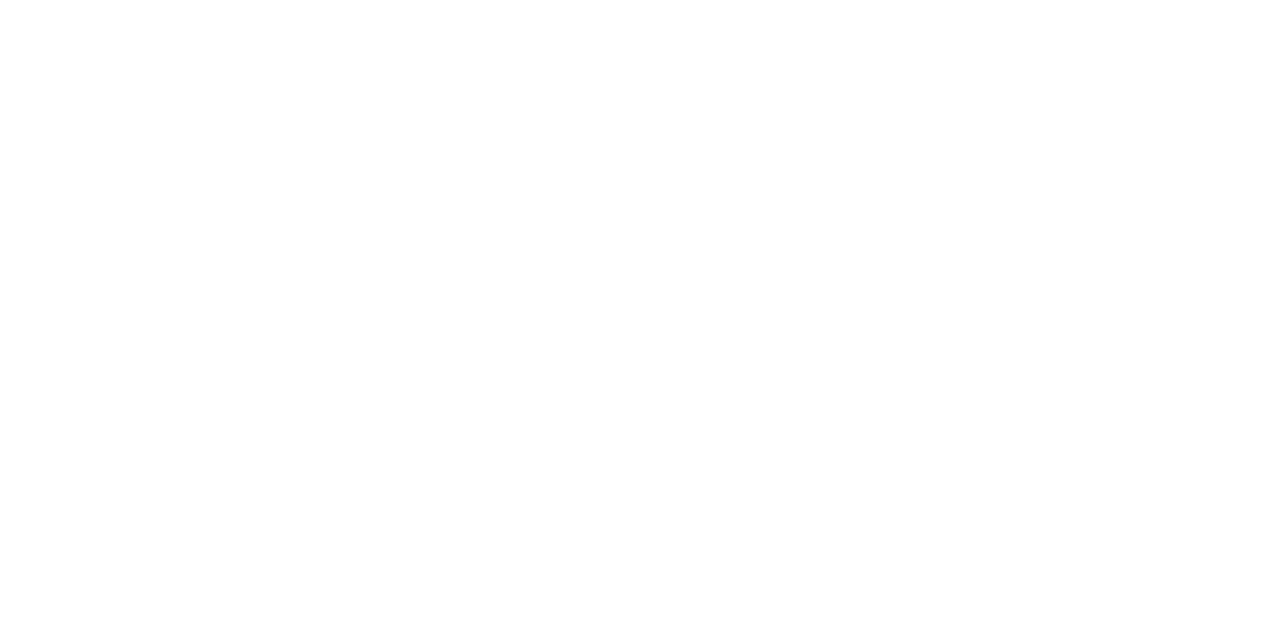
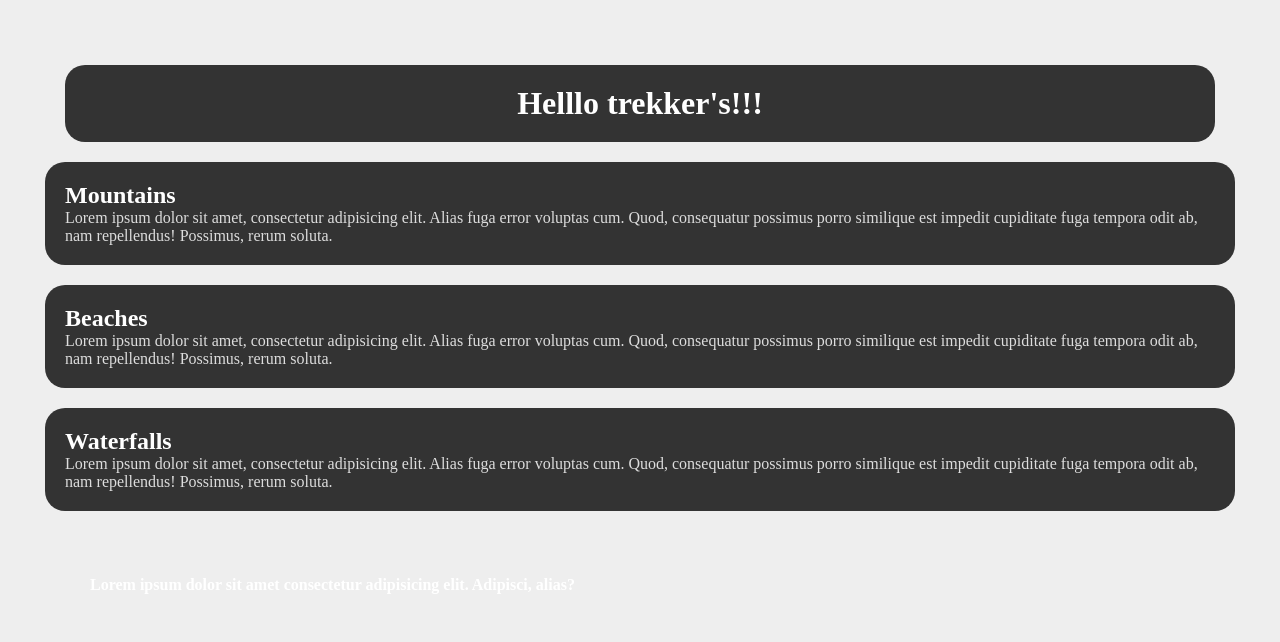
Before and after one commit to princesingh444/css, a plain HTML site: page index.html in a window 1280 px wide. Drawn offline with Linux system fonts and the light colour scheme.

Commit message:
Add files via upload

```diff
--- a/index.html
+++ b/index.html
@@ -3,10 +3,25 @@
 <head>
     <meta charset="UTF-8">
     <meta name="viewport" content="width=device-width, initial-scale=1.0">
-    <title>Media Queries in CSS</title>
+    <title>Varriable in CSS</title>
     <link rel="stylesheet" href="style.css">
 </head>
-<body>
-
+<body class="dark">
+    <div class="container">
+        <h1>Helllo trekker's!!! </h1>
+        <div class="box">
+            <h2>Mountains</h2>
+            <p>Lorem ipsum dolor sit amet, consectetur adipisicing elit. Alias fuga error voluptas cum. Quod, consequatur possimus porro similique est impedit cupiditate fuga tempora odit ab, nam repellendus! Possimus, rerum soluta.</p>
+        </div>
+                <div class="box">
+            <h2>Beaches</h2>
+            <p>Lorem ipsum dolor sit amet, consectetur adipisicing elit. Alias fuga error voluptas cum. Quod, consequatur possimus porro similique est impedit cupiditate fuga tempora odit ab, nam repellendus! Possimus, rerum soluta.</p>
+        </div>
+                <div class="box">
+            <h2>Waterfalls</h2>
+            <p>Lorem ipsum dolor sit amet, consectetur adipisicing elit. Alias fuga error voluptas cum. Quod, consequatur possimus porro similique est impedit cupiditate fuga tempora odit ab, nam repellendus! Possimus, rerum soluta.</p>
+</div>
+<h4>Lorem ipsum dolor sit amet consectetur adipisicing elit. Adipisci, alias?</h4>
+</div>
 </body>
 </html>
--- a/style.css
+++ b/style.css
@@ -1,31 +1,69 @@
-/* @media(width<=500px){
-    body{
-        background-color: aqua;
+*{
+    margin: 0;
+    padding: 0;
+    box-sizing: border-box;
+}
+
+h1{
+    text-align: center;
+    color: var(--primary-text-color);
+    background-color: var(--card-background-color);
+    margin:var(--spacings-for-margin-padding);
+    padding: var(--spacings-for-margin-padding);
+    border-radius: 20px;
+}
+
+.container{
+    padding: 45px;
+    /* --backg-color:aqua; */
+    background-color: var(--parent-background-color);
+    min-height: 100vh;
+
+}
+
+:root{   /* this is global varriable and
+          it is accessable to all thing  */
+    --primary-text-color:red;
+    --secondary-text-color:#444;
+    --card-background-color: white;
+    --parent-background-color:#eee;
+    --spacings-for-margin-padding:20px;
+}
+
+.dark{
+      --primary-text-color:#fff;
+    --secondary-text-color:#ddd;
+    --card-background-color: #333;
+    --parent-background-color:#eee;
+}
+
+.box{
+    padding: var(--spacings-for-margin-padding);
+    background-color: var(--card-background-color);
+    margin-block: 20px;
+    border-radius: 20px;
+}
+
+h2{
+    --backg-color:yellow;
+    /* background-color: aqua; */
+     /* background-color: var(--backg-color); */
+     color: var(--primary-text-color);
+}
+
+h4{
+    padding: 45px;
+    /* background-color: aqua; */
+    /* background-color: var(--backg-color,pink); */
+    color: var(--primary-text-color);
+}
+
+p{
+    color: var(--secondary-text-color);
+}
+
+/* @media(min-width:700px){
+    .container{
+    --backg-color: red;
     }
 } */
-
-/* @media(max-width:500px){
-    body{
-    background-color: aqua;
-    }
-}
-
-
-@media (max-width:300px){
-    body{
-        background-color: red;
-    }
-} */
-/*
-@media (max-width:600px) and (min-width:500px){
-    body{
-        background-color: blue;
-    }
-} */
-
-
-@media(orientation: portrait){
-    body{
-        background-color: aqua;
-    }
-}
```
